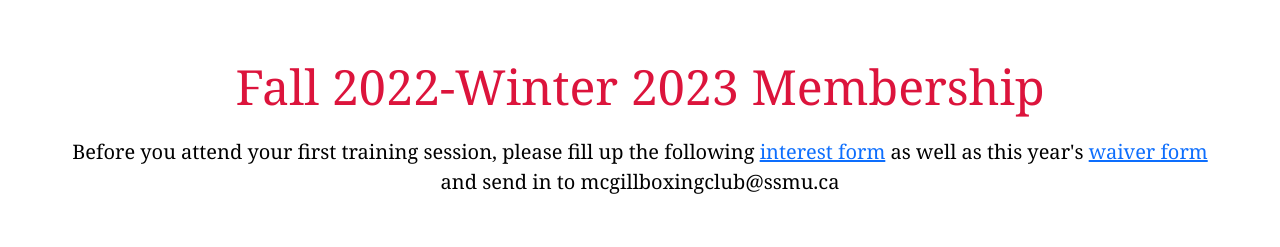
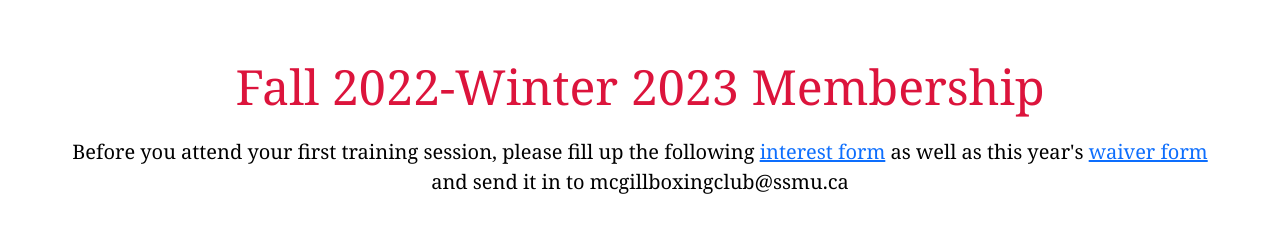
Before and after one commit to ongzh/MSBC-Website, a React (Create React App) app: page / in a window 1280 px wide. Shown: the part 2620-2867 px from the top of the page. Built offline with nearby package versions, Linux system fonts and the light colour scheme.

Commit message:
fixed typo

```diff
--- a/src/components/Membership.js
+++ b/src/components/Membership.js
@@ -7,7 +7,7 @@
     return <div id="membership" style={{padding: "5%", color: "black", npmbackgroundImage:"linear-gradient(rgb(250, 250, 250),rgb(230,230,230))"}}>
     <h1 style={{fontFamily: "Georgia, serif", fontSize: "calc(10px + 3vw)", textAlign: "center", color: "crimson"}}>Fall 2022-Winter 2023 Membership</h1>
     <br/>
-    <p style={{fontFamily: "Georgia, serif", fontSize: "20px", textAlign: "center", color: "black"}}>Before you attend your first training session, please fill up the following <a href={interestForm}> interest form</a> as well as this year's <a href={waiver}>waiver form</a> and send in to mcgillboxingclub@ssmu.ca
+    <p style={{fontFamily: "Georgia, serif", fontSize: "20px", textAlign: "center", color: "black"}}>Before you attend your first training session, please fill up the following <a href={interestForm}> interest form</a> as well as this year's <a href={waiver}>waiver form</a> and send it in to mcgillboxingclub@ssmu.ca
     </p>
 
 
```
Also changed, not shown: 1 other file (tests, documents, lock files or other folders).
